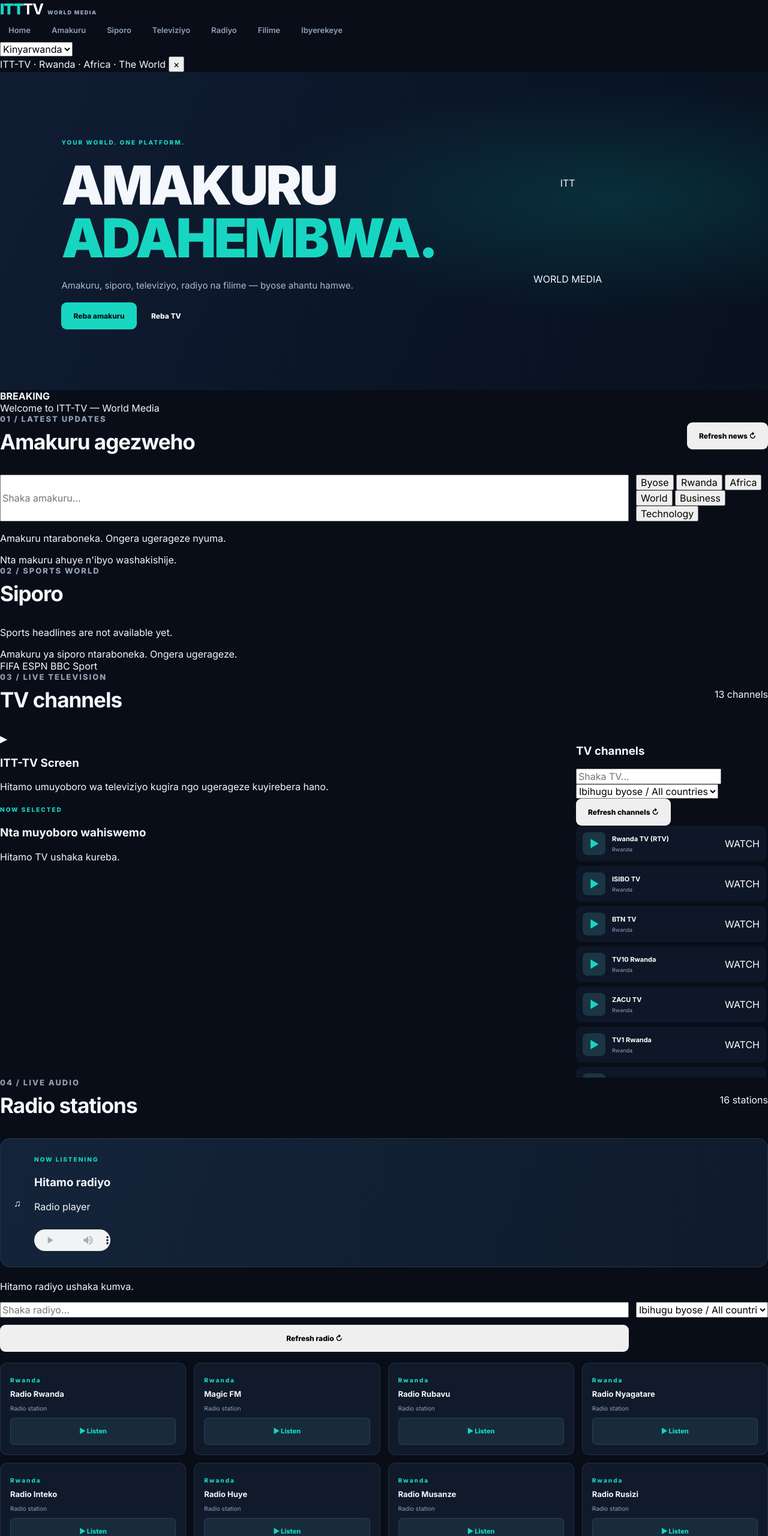
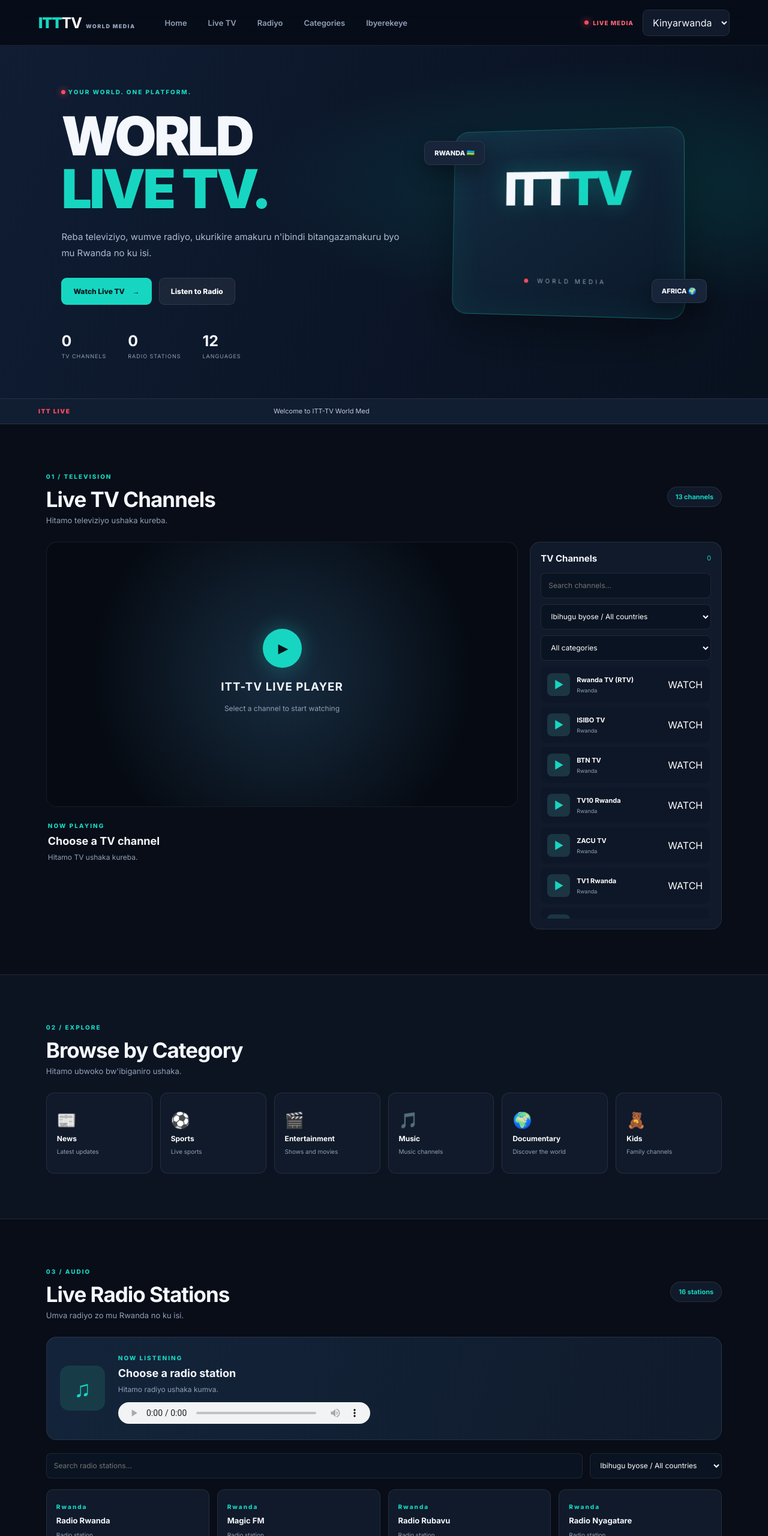
Before and after one commit to Pacifique21/ITT-TV, a plain HTML site: page index.html in a window 1280 px wide. Shown: the top 2560 px of the page at 60% size. Drawn offline with nearby package versions, Linux system fonts and the light colour scheme; no server answers.

Commit message:
Update index.html

````diff
--- a/index.html
+++ b/index.html
@@ -4,355 +4,158 @@
 <head>
   <meta charset="UTF-8">
   <meta name="viewport" content="width=device-width, initial-scale=1">
-  <meta name="theme-color" content="#08111f">
-
-  <!-- SEO -->
-  <title>ITT-TV | Rwanda TV, Radio, News, Sports & Movies</title>
-  <meta name="description" content="ITT-TV brings together Rwanda and international television, radio, latest news, sports and movies in one place.">
-  <meta name="keywords" content="ITT-TV, Rwanda TV, Rwanda Radio, Rwanda News, Live TV, Live Radio, Sports, Movies">
+  <meta name="theme-color" content="#080d18">
+  <title>ITT-TV | World Live TV</title>
+  <meta name="description" content="Watch television, listen to radio and explore channels from Rwanda, Africa and around the world on ITT-TV.">
+  <meta name="keywords" content="ITT-TV, Live TV, Rwanda TV, Africa TV, Radio, World Television">
   <meta name="robots" content="index, follow">
   <link rel="canonical" href="https://pacifique21.github.io/ITT-TV/">
-
-  <!-- Google Search Console: KEEP THIS -->
-  <meta name="google-site-verification" content="gPEH1KBe-T4Cp2dFUVnd_hkIARGvy7Dloabp64adMtQ">
-
-  <!-- Open Graph -->
-  <meta property="og:title" content="ITT-TV - Television, Radio and News">
-  <meta property="og:description" content="Watch television, listen to radio and explore news, sports and movies on ITT-TV.">
-  <meta property="og:url" content="https://pacifique21.github.io/ITT-TV/">
+  <meta property="og:title" content="ITT-TV | World Live TV">
+  <meta property="og:description" content="Live television and radio from Rwanda and around the world.">
   <meta property="og:type" content="website">
-  <meta property="og:site_name" content="ITT-TV">
-
-  <!-- Styles -->
   <link rel="stylesheet" href="styles.css">
-
-  <!-- Faster font connection -->
   <link rel="preconnect" href="https://fonts.googleapis.com">
   <link rel="preconnect" href="https://fonts.gstatic.com" crossorigin>
-
-  <link href="https://fonts.googleapis.com/css2?family=Inter:wght@400;500;600;700;800;900&display=swap"
-        rel="stylesheet">
-
-  <!-- HLS support -->
+  <link href="https://fonts.googleapis.com/css2?family=Inter:wght@400;500;600;700;800;900&display=swap" rel="stylesheet">
   <script defer src="https://cdn.jsdelivr.net/npm/hls.js@1.5.17/dist/hls.min.js"></script>
-
-  <!-- Title is defined once -->
+  <script defer src="app.js"></script>
 </head>
-
 <body>
 
-<header class="site-header">
-  <a class="brand" href="#home">
-    <span>ITT</span><b>TV</b><small>WORLD MEDIA</small>
-  </a>
-
+<header class="topbar">
+  <a class="brand" href="#home"><span>ITT</span><b>TV</b><small>WORLD MEDIA</small></a>
   <button class="menu-toggle" id="menuToggle" aria-label="Open menu">☰</button>
-
   <nav id="mainNav">
     <a href="#home">Home</a>
-    <a href="#news">News</a>
-    <a href="#sports">Sports</a>
-    <a href="#tv">TV</a>
+    <a href="#live">Live TV</a>
     <a href="#radio">Radio</a>
-    <a href="#movies">Movies</a>
+    <a href="#categories">Categories</a>
     <a href="#about">About</a>
   </nav>
-
-  <div class="header-tools">
-    <select id="language" aria-label="Choose language">
+  <div class="top-actions">
+    <span class="live-indicator"><i></i> LIVE MEDIA</span>
+    <select id="language" aria-label="Language">
       <option value="rw">Kinyarwanda</option>
       <option value="en">English</option>
       <option value="fr">Français</option>
       <option value="sw">Kiswahili</option>
-      <option value="ar">العربية</option>
-      <option value="es">Español</option>
-      <option value="pt">Português</option>
-      <option value="de">Deutsch</option>
-      <option value="zh">中文</option>
-      <option value="hi">हिन्दी</option>
-      <option value="ja">日本語</option>
-      <option value="ru">Русский</option>
     </select>
   </div>
 </header>
 
-<div class="announcement" id="announcement">
-  <span>ITT-TV · Rwanda · Africa · The World</span>
-  <button id="closeAnnouncement" aria-label="Close">×</button>
+<main id="home">
+  <section class="hero">
+    <div class="hero-content">
+      <span class="eyebrow"><i></i> YOUR WORLD. ONE PLATFORM.</span>
+      <h1>WORLD<br><span>LIVE TV.</span></h1>
+      <p>Reba televiziyo, wumve radiyo, ukurikire amakuru n'ibindi bitangazamakuru byo mu Rwanda no ku isi.</p>
+      <div class="hero-buttons">
+        <a class="btn btn-primary" href="#live">Watch Live TV <span>→</span></a>
+        <a class="btn btn-secondary" href="#radio">Listen to Radio</a>
+      </div>
+      <div class="hero-stats">
+        <div><strong id="heroTVCount">0</strong><small>TV CHANNELS</small></div>
+        <div><strong id="heroRadioCount">0</strong><small>RADIO STATIONS</small></div>
+        <div><strong>12</strong><small>LANGUAGES</small></div>
+      </div>
+    </div>
+    <div class="hero-art">
+      <div class="screen-art"><div class="screen-glow">ITT<span>TV</span></div><div class="screen-caption"><i></i> WORLD MEDIA</div></div>
+      <div class="floating-tag tag-one">RWANDA 🇷🇼</div>
+      <div class="floating-tag tag-two">AFRICA 🌍</div>
+    </div>
+  </section>
+
+  <div class="breaking-bar">
+    <span class="breaking-label">ITT LIVE</span>
+    <div class="breaking-track"><span>Welcome to ITT-TV World Media — Television and Radio from Rwanda, Africa and the World.</span></div>
   </div>
 
-<main>
+  <section class="content-section" id="live">
+    <div class="section-heading">
+      <div><span class="section-kicker">01 / TELEVISION</span><h2>Live TV Channels</h2><p>Hitamo televiziyo ushaka kureba.</p></div>
+      <span class="count-pill" id="tvCount">0 Channels</span>
+    </div>
 
-<!-- HOME -->
-<section class="hero" id="home">
-  <div class="hero-content">
-    <p class="eyebrow">YOUR WORLD. ONE PLATFORM.</p>
-    <h1>AMAKURU<br><span>ADAHEMBWA.</span></h1>
-    <p>Amakuru, siporo, televiziyo, radiyo na filime — byose ahantu hamwe.</p>
-
-    <div class="hero-actions">
-      <a class="btn btn-primary" href="#news">Reba amakuru</a>
-      <a class="btn btn-ghost" href="#tv">Reba TV</a>
+    <div class="player-layout">
+      <div class="player-column">
+        <div class="video-shell">
+          <video id="tvVideo" controls playsinline preload="none"></video>
+          <div class="player-placeholder" id="tvPlaceholder">
+            <div class="big-play">▶</div>
+            <h3>ITT-TV LIVE PLAYER</h3>
+            <p>Select a channel to start watching</p>
+          </div>
+          <div class="player-loader hidden" id="tvLoader">Loading stream...</div>
+        </div>
+        <div class="player-details">
+          <div><span class="section-kicker">NOW PLAYING</span><h3 id="tvNowPlaying">Choose a TV channel</h3><p id="tvMessage">Select a channel from the list.</p></div>
+          <a class="external-link hidden" id="tvExternal" href="#" target="_blank" rel="noopener">Open broadcaster ↗</a>
         </div>
       </div>
 
-  <div class="hero-art">
-    <div class="hero-circle">ITT</div>
-    <span class="hero-caption">WORLD MEDIA</span>
-  </div>
-</section>
-
-<!-- NEWS TICKER -->
-<section class="ticker">
-  <strong>BREAKING</strong>
-  <div class="ticker-window">
-    <div id="tickerTrack">Welcome to ITT-TV</div>
-  </div>
-</section>
-
-<!-- NEWS -->
-<section class="section" id="news">
-  <div class="section-heading">
-    <div>
-      <p class="eyebrow">01 / LATEST UPDATES</p>
-      <h2>Amakuru agezweho</h2>
-    </div>
-
-    <button class="btn btn-outline" id="refreshNews">Refresh news ↻</button>
-  </div>
-
-  <div class="toolbar">
-    <input id="newsSearch" type="search" placeholder="Shaka amakuru..." aria-label="Search news">
-
-    <div class="filter-list" id="newsFilters">
-      <button class="filter-pill selected" data-category="all">Byose</button>
-      <button class="filter-pill" data-category="Rwanda">Rwanda</button>
-      <button class="filter-pill" data-category="Africa">Africa</button>
-      <button class="filter-pill" data-category="World">World</button>
-      <button class="filter-pill" data-category="Business">Business</button>
-      <button class="filter-pill" data-category="Technology">Technology</button>
-    </div>
-  </div>
-
-  <p class="status" id="newsStatus">Amakuru arimo gutegurwa...</p>
-  <div class="news-grid" id="newsGrid"></div>
-
-  <button class="btn btn-outline centered hidden" id="loadMoreNews">
-    Andi makuru
-  </button>
-</section>
-
-<!-- SPORTS -->
-<section class="section section-alt" id="sports">
-  <div class="section-heading">
-    <div>
-      <p class="eyebrow">02 / SPORTS WORLD</p>
-      <h2>Siporo</h2>
-    </div>
-  </div>
-
-  <p class="status" id="sportsStatus">Amakuru ya siporo azagaragara hano.</p>
-  <div class="sports-grid" id="sportsList"></div>
-
-  <div class="sports-links">
-    <a href="https://www.fifa.com/" target="_blank" rel="noopener noreferrer">FIFA</a>
-    <a href="https://www.espn.com/" target="_blank" rel="noopener noreferrer">ESPN</a>
-    <a href="https://www.bbc.com/sport" target="_blank" rel="noopener noreferrer">BBC Sport</a>
-  </div>
-</section>
-
-<!-- TELEVISION -->
-<section class="section" id="tv">
-  <div class="section-heading">
-    <div>
-      <p class="eyebrow">03 / LIVE TELEVISION</p>
-      <h2>TV channels</h2>
-    </div>
-
-    <span class="count" id="tvCount">Channels</span>
-  </div>
-
-  <div class="player-layout">
-    <div class="player-main">
-
-      <div class="screen">
-        <video id="tvVideo" controls playsinline class="hidden"></video>
-
-        <iframe
-          id="tvEmbed"
-          class="hidden"
-          title="TV official player"
-          allow="autoplay; encrypted-media; picture-in-picture; fullscreen"
-          allowfullscreen
-          referrerpolicy="strict-origin-when-cross-origin">
-        </iframe>
-
-        <div class="screen-placeholder" id="tvPlaceholder">
-          <div class="play-symbol">▶</div>
-          <h3>ITT-TV Screen</h3>
-          <p>Hitamo umuyoboro wa televiziyo kugira ngo ugerageze kuyirebera hano.</p>
-        </div>
-      </div>
-
-      <div class="now-playing">
-        <div>
-          <span class="eyebrow">NOW SELECTED</span>
-          <h3 id="tvNowPlaying">Nta muyoboro wahiswemo</h3>
-        </div>
-
-        <a id="tvExternal"
-           class="text-link hidden"
-           href="#"
-           target="_blank"
-           rel="noopener noreferrer">
-          Official broadcaster ↗
-        </a>
-      </div>
-
-      <p class="status" id="tvMessage">Hitamo TV ushaka kureba.</p>
-    </div>
-
-    <aside class="player-sidebar">
-      <h3>TV channels</h3>
-
-      <input id="tvSearch" type="search" placeholder="Shaka TV..." aria-label="Search TV channels">
-
-      <select id="tvCountry" aria-label="Filter TV by country">
-        <option value="all">Ibihugu byose</option>
-      </select>
-
-      <button class="btn btn-outline full" id="refreshTV">
-        Refresh channels ↻
-      </button>
-
+      <aside class="channel-sidebar">
+        <div class="sidebar-heading"><h3>TV Channels</h3><span id="tvSidebarCount">0</span></div>
+        <input id="tvSearch" class="search-input" type="search" placeholder="Search channels...">
+        <select id="tvCountry" class="filter-select"><option value="all">All countries</option></select>
+        <select id="tvCategory" class="filter-select"><option value="all">All categories</option></select>
         <div class="channel-list" id="tvList"></div>
       </aside>
     </div>
   </section>
 
-<!-- RADIO -->
-<section class="section section-alt" id="radio">
+  <section class="content-section section-dark" id="categories">
     <div class="section-heading">
-    <div>
-      <p class="eyebrow">04 / LIVE AUDIO</p>
-      <h2>Radio stations</h2>
+      <div><span class="section-kicker">02 / EXPLORE</span><h2>Browse by Category</h2><p>Hitamo ubwoko bw'ibiganiro ushaka.</p></div>
     </div>
+    <div class="category-grid">
+      <button class="category-card" data-pick-category="News"><span>📰</span><b>News</b><small>Latest updates</small></button>
+      <button class="category-card" data-pick-category="Sports"><span>⚽</span><b>Sports</b><small>Live sports</small></button>
+      <button class="category-card" data-pick-category="Entertainment"><span>🎬</span><b>Entertainment</b><small>Shows and movies</small></button>
+      <button class="category-card" data-pick-category="Music"><span>🎵</span><b>Music</b><small>Music channels</small></button>
+      <button class="category-card" data-pick-category="Documentary"><span>🌍</span><b>Documentary</b><small>Discover the world</small></button>
+      <button class="category-card" data-pick-category="Kids"><span>🧸</span><b>Kids</b><small>Family channels</small></button>
+    </div>
+  </section>
 
-    <span class="count" id="radioCount">Radio</span>
+  <section class="content-section" id="radio">
+    <div class="section-heading">
+      <div><span class="section-kicker">03 / AUDIO</span><h2>Live Radio Stations</h2><p>Umva radiyo zo mu Rwanda no ku isi.</p></div>
+      <span class="count-pill" id="radioCount">0 Stations</span>
     </div>
-
-  <div class="radio-player panel">
-    <div class="radio-disc">♫</div>
-
-    <div class="radio-info">
-      <span class="eyebrow">NOW LISTENING</span>
-      <h3 id="radioNowPlaying">Hitamo radiyo</h3>
-      <p id="radioMeta">Radio player</p>
+    <div class="radio-player">
+      <div class="radio-art">♫</div>
+      <div class="radio-player-info">
+        <span class="section-kicker">NOW LISTENING</span>
+        <h3 id="radioNowPlaying">Choose a radio station</h3>
+        <p id="radioMessage">Select a station below.</p>
         <audio id="radioPlayer" controls preload="none"></audio>
       </div>
-
-    <div id="ittRadioFrameWrap" class="radio-frame-wrap hidden"></div>
+      <a class="external-link hidden" id="radioExternal" href="#" target="_blank" rel="noopener">Open station ↗</a>
     </div>
-
-  <p class="status" id="radioMessage">Hitamo radiyo ushaka kumva.</p>
-
     <div class="toolbar">
-    <input id="radioSearch" type="search" placeholder="Shaka radiyo..." aria-label="Search radio">
-
-    <select id="radioCountry" aria-label="Filter radio by country">
-      <option value="all">Ibihugu byose</option>
-    </select>
-
-    <button class="btn btn-outline" id="refreshRadios">
-      Refresh radio ↻
-    </button>
+      <input id="radioSearch" class="search-input" type="search" placeholder="Search radio stations...">
+      <select id="radioCountry" class="filter-select"><option value="all">All countries</option></select>
     </div>
-
     <div class="radio-grid" id="radioList"></div>
   </section>
 
-<!-- MOVIES -->
-<section class="section" id="movies">
-  <div class="section-heading">
-    <div>
-      <p class="eyebrow">05 / CINEMA</p>
-      <h2>Movies & documentaries</h2>
-    </div>
-  </div>
-
-  <div class="movie-player-layout">
-    <div class="movie-screen">
-
-      <video id="moviePlayer" controls playsinline preload="metadata"></video>
-
-      <div class="screen-placeholder" id="moviePlaceholder">
-        <div class="play-symbol">▶</div>
-        <h3>Movie screen</h3>
-        <p>Hitamo filime iri hasi kugira ngo uyirebe.</p>
-      </div>
-
-      <div class="now-playing">
-        <h3 id="movieNowPlaying">Nta filime wahisemo</h3>
-      </div>
-
-      <p class="status" id="movieMessage">
-        Filime ziri hano ni izitangirwa ku mugaragaro.
-      </p>
-    </div>
-  </div>
-
-  <div class="movie-grid" id="movieGrid"></div>
-</section>
-
-<!-- ABOUT -->
-<section class="section section-alt" id="about">
-  <div class="section-heading">
-    <div>
-      <p class="eyebrow">06 / ABOUT US</p>
-      <h2>About ITT-TV</h2>
-    </div>
-  </div>
-
-  <div class="panel">
-    <h3>ITT-TV — World Media</h3>
-
-    <p>
-      Urubuga ruhuriza hamwe amakuru, siporo, televiziyo,
-      radiyo n'amashusho atandukanye.
-    </p>
-
-    <p>
-      Indimi 12 ziri muri menu. Ibyo bihindura amagambo y'ibanze
-      y'urubuga; ntibihita bihindura inyandiko z'amakuru yatangajwe
-      n'ibitangazamakuru.
-    </p>
-
-    <p>
-      Stream na player bigenzurwa n'ababifite. Bimwe bishobora
-      kutaboneka mu bihugu byose cyangwa bikabuza gushyirwa muri website.
-    </p>
+  <section class="content-section section-dark" id="about">
+    <div class="section-heading"><div><span class="section-kicker">04 / ABOUT</span><h2>ITT-TV World Media</h2></div></div>
+    <div class="about-panel">
+      <h3>Your world. One platform.</h3>
+      <p>ITT-TV ihuriza hamwe imiyoboro ya televiziyo, amaradiyo n'ibitangazamakuru byo mu Rwanda, muri Afurika no ku isi.</p>
+      <p>Imiyoboro ikinira muri player iyo ifite direct stream URL yemerewe gukoreshwa. Iyo itayifite, ushobora gufungura urubuga rwemewe rw'icyo gitangazamakuru.</p>
     </div>
   </section>
-
 </main>
 
-<!-- FOOTER -->
-<footer class="site-footer">
-  <a class="brand" href="#home">
-    <span>ITT</span><b>TV</b><small>WORLD MEDIA</small>
-  </a>
-
+<footer class="footer">
+  <a class="brand" href="#home"><span>ITT</span><b>TV</b><small>WORLD MEDIA</small></a>
   <p>© <span id="year"></span> ITT-TV. All rights reserved.</p>
-
   <a href="#home">Back to top ↑</a>
 </footer>
 
-<!-- TOAST -->
-<div class="toast" id="toast" role="status" aria-live="polite"></div>
-
-<!-- Main JavaScript -->
-<script defer src="app.js"></script>
-
+<div class="toast" id="toast" role="status"></div>
 </body>
 </html>
-```
````
Lines whose indentation alone changed are shown as unchanged.
